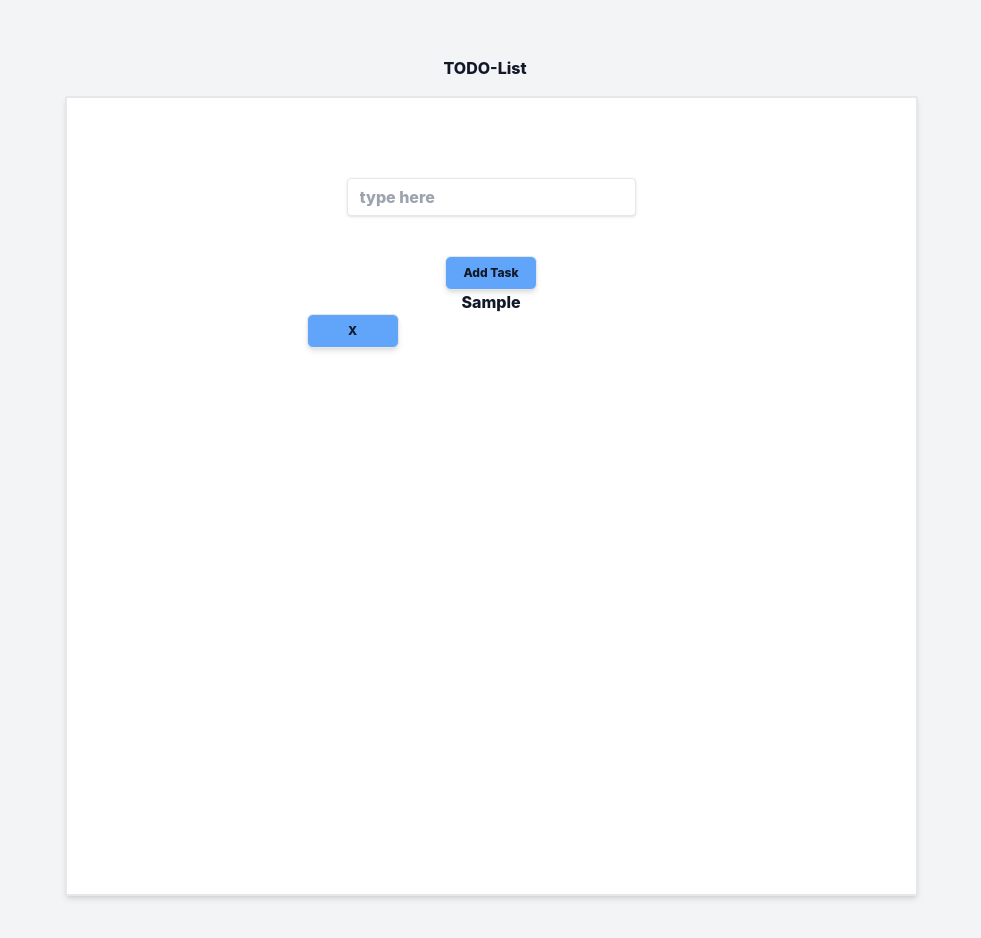
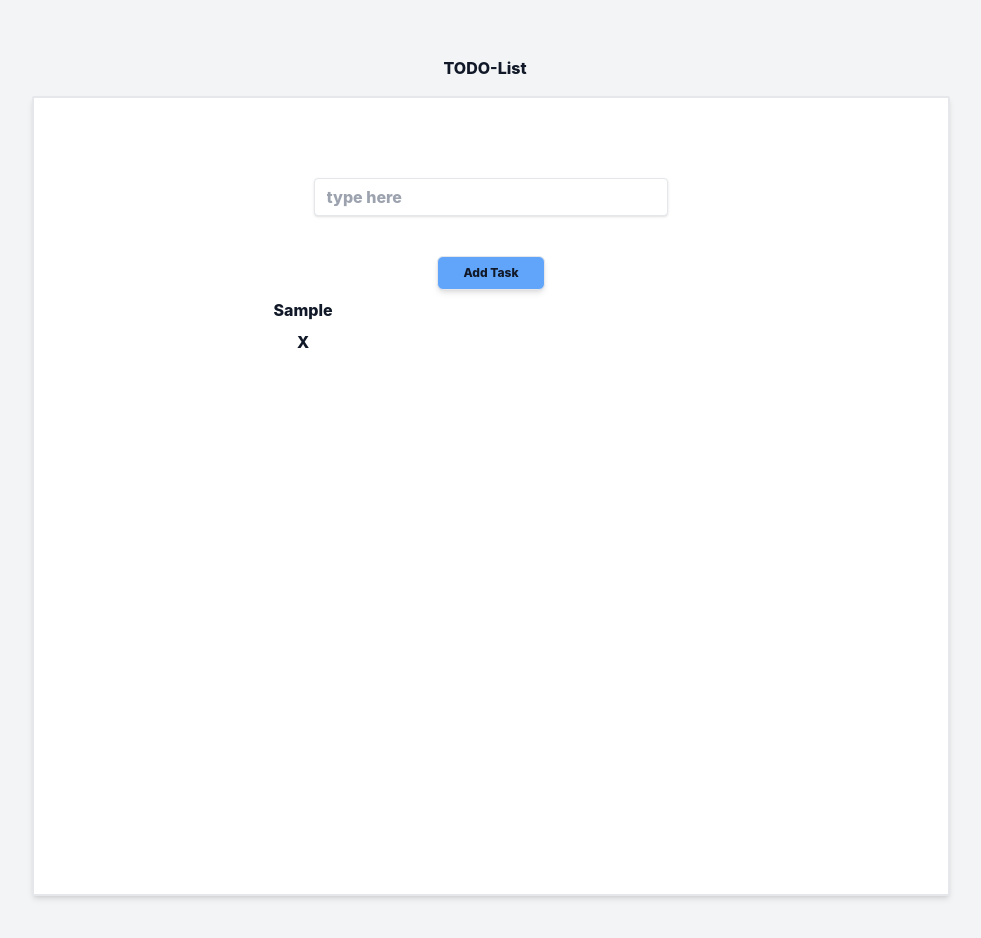
Before and after one commit to SaumyaSingh14-web/todo-list, a React (Create React App) app: page / in a window 1280 px wide. Both pictures are taken after typing "Sample" into the empty fields and a click on the button "Add Task". Shown: the top 938 px of the page, without its empty margins (155-1136 px from the left). Built offline with nearby package versions, Linux system fonts and the light colour scheme.

Commit message:
to remove elements

```diff
--- a/src/App.js
+++ b/src/App.js
@@ -19,6 +19,14 @@ function App() {
     setText("");
   };
 
+  const removeTask = () => {
+    const finalData = task.filter((curEle, index) => {
+      return index !== a;
+    });
+
+    setTask(finalData);
+  };
+
   return (
     <div className="App bg-gray-100">
       <div className="text-gray-900 text-center p-14 font-extrabold">
@@ -38,6 +46,7 @@ function App() {
                 className="shadow appearance-none border rounded w-full py-2 px-3 text-gray-700 leading-tight focus:outline-blue-100 focus:shadow-sm"
               />
             </div>
+
             <div className="flex justify-center">
               <Button btn="Add Task" />
             </div>
@@ -47,9 +56,9 @@ function App() {
                 return (
                   <div>
                     <>
-                      <div className="columns-1">{value}</div>
-                      <div className="columns-1">
-                        <Button btn="X" />
+                      <div className="columns-6 my-2">{value}</div>
+                      <div className="columns-6 my-2">
+                        <button onClick={() => removeTask(index)}> X </button>
                       </div>
                     </>
                   </div>
```
